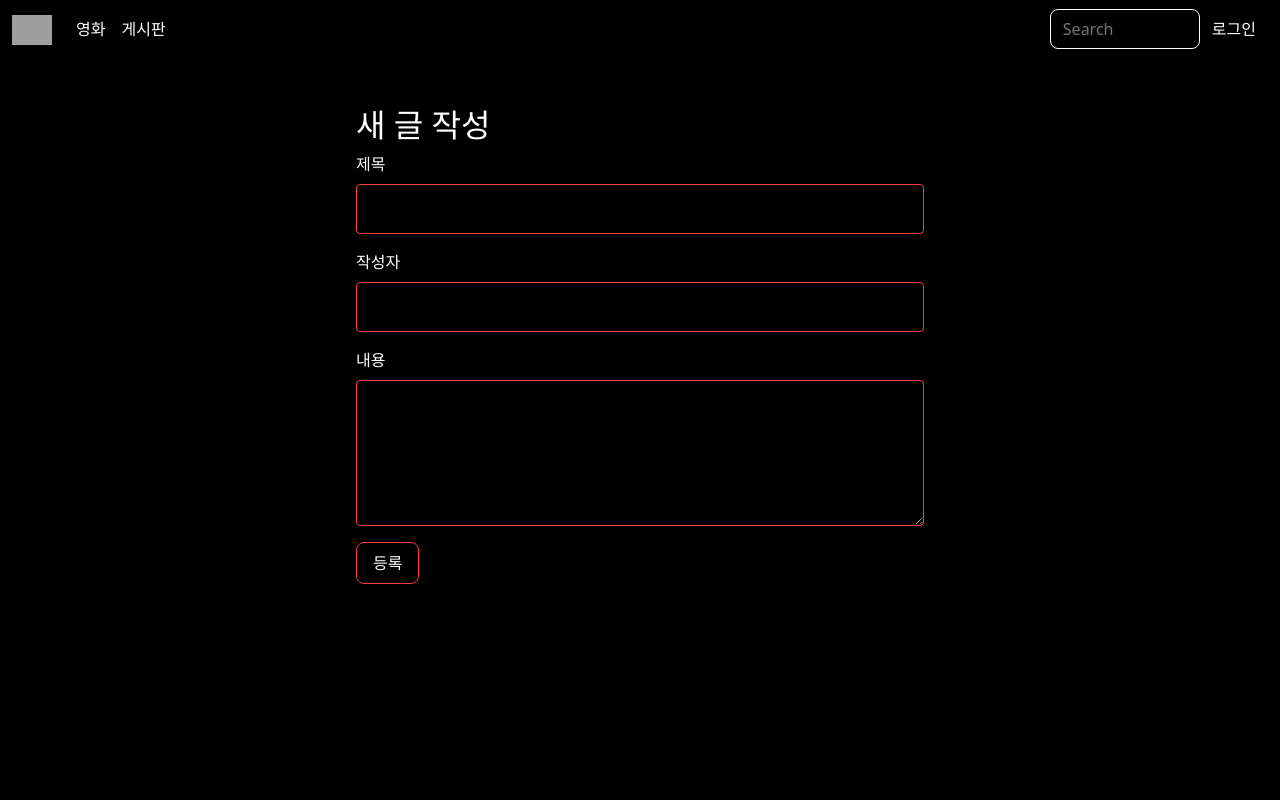
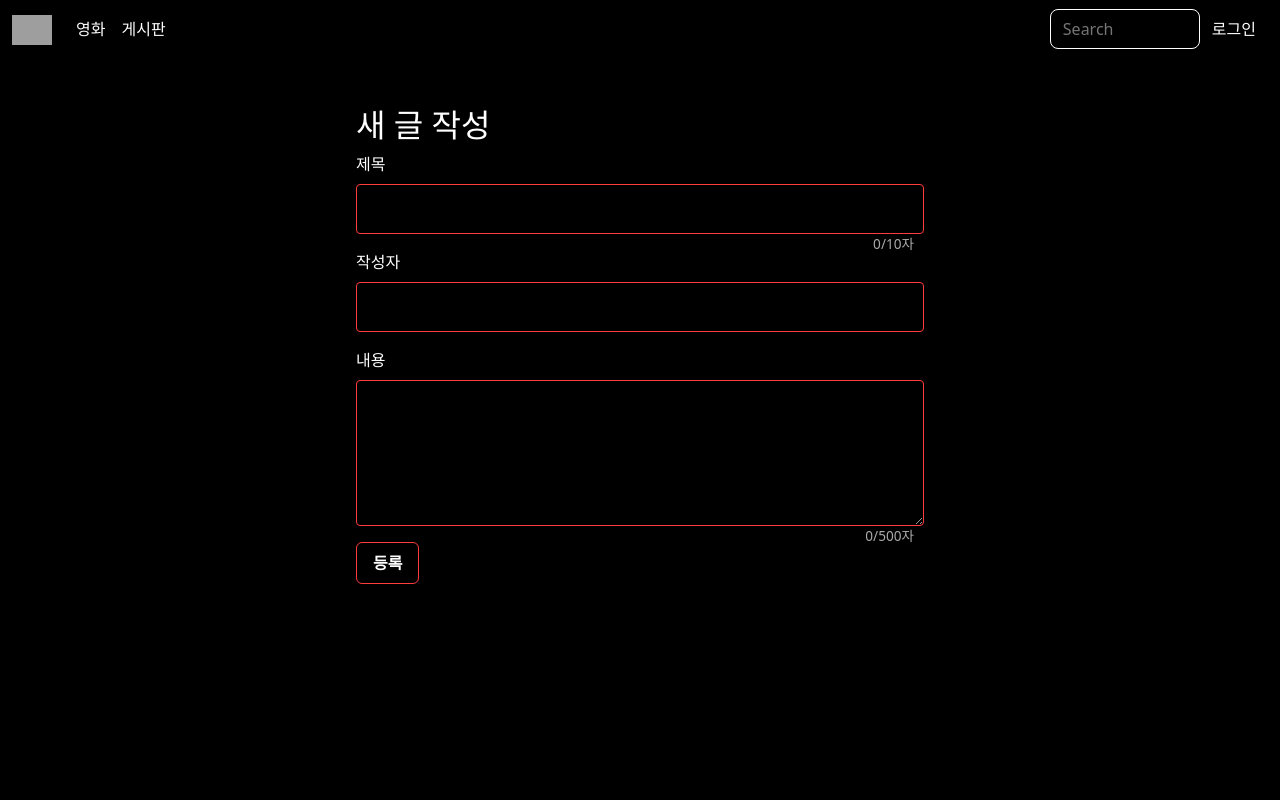
Before and after one commit to craeyMan/React-netflix, a React (Create React App) app: page /board/new in a window 1280 px wide. Shown: the top 800 px of the page. Built offline with nearby package versions, Linux system fonts and the light colour scheme; no server answers; grey boxes are pictures that could not be loaded.

Commit message:
2025-06-05

```diff
--- a/src/App.js
+++ b/src/App.js
@@ -16,6 +16,7 @@ import { BoardProvider } from './pages/Board/BoardContext';
 import EditPostPage from './pages/Board/EditPostPage/EditPostPage';
 import { AuthProvider } from './context/AuthContext';
 import SignupPage from './pages/Homepage/components/Auth/SignupPage/SignupPage';
+import LogoutPage from './pages/Homepage/components/Auth/Logout/LogoutPage';
 import { ToastContainer } from 'react-toastify';
 import 'react-toastify/dist/ReactToastify.css';
 
@@ -45,7 +46,7 @@ function App() {
             </Route>
 
             <Route path="/signup" element={<SignupPage />} />
-
+            <Route path="/logout" element={<LogoutPage />} />
             <Route path="*" element={<NotFoundPage />} />
           </Routes>
 
--- a/src/pages/Board/BoardPage/BoardPage.jsx
+++ b/src/pages/Board/BoardPage/BoardPage.jsx
@@ -3,6 +3,8 @@ import { Container, Table, Button, Form, Pagination } from 'react-bootstrap';
 import { useNavigate, useLocation } from 'react-router-dom';
 import authApi from '../../../utils/authApi';
 import './BoardPage.style.css';
+import { useAuth } from '../../../context/AuthContext';
+
 
 const BoardPage = () => {
   const [posts, setPosts] = useState([]);
@@ -10,6 +12,7 @@ const BoardPage = () => {
   const [currentPage, setCurrentPage] = useState(1);
   const postsPerPage = 10;
 
+  const { isLoggedIn } = useAuth();
   const navigate = useNavigate();
   const location = useLocation();
 
@@ -34,8 +37,10 @@ const BoardPage = () => {
   };
 
   useEffect(() => {
-    fetchPosts();
-  }, []);
+    if (isLoggedIn) {
+      fetchPosts();
+    }
+  }, [isLoggedIn]);
 
   useEffect(() => {
     if (location.state?.updated) {
@@ -87,7 +92,7 @@ const BoardPage = () => {
   return (
     <Container className="board-page">
       <div className="d-flex justify-content-between align-items-center mb-3">
-        <h2 className="text-white">Q&A</h2>
+        <h2 className="text-white"></h2>
         <div className="d-flex align-items-center gap-2">
           <Form onSubmit={handleSearch} className="d-flex align-items-center gap-2">
             <input
--- a/src/pages/Board/EditPostPage/EditPostPage.jsx
+++ b/src/pages/Board/EditPostPage/EditPostPage.jsx
@@ -56,17 +56,27 @@ const EditPostPage = () => {
     <Container className="edit-post-page">
       <h2>게시글 수정</h2>
       <Form onSubmit={handleSubmit}>
-        <Form.Group className="mb-3">
+      <Form.Group className="mb-3" style={{ position: 'relative' }}>
         <Form.Label>제목</Form.Label>
         <Form.Control
           type="text"
           value={title}
           onChange={(e) => setTitle(e.target.value)}
           required
-            maxLength={15}
+          maxLength={10}
           className="custom-input"
         />
+        <div style={{
+          position: 'absolute',
+          right: '10px',
+          bottom: '-20px',
+          fontSize: '0.85rem',
+          color: '#aaa'
+        }}>
+          {title.length}/10자
+        </div>
       </Form.Group>
+
       <Form.Group className="mb-3">
         <Form.Label>작성자</Form.Label>
         <Form.Control
@@ -76,7 +86,8 @@ const EditPostPage = () => {
           className="custom-input"
         />
       </Form.Group>
-        <Form.Group className="mb-3">
+
+      <Form.Group className="mb-3" style={{ position: 'relative' }}>
         <Form.Label>내용</Form.Label>
         <Form.Control
           as="textarea"
@@ -84,10 +95,20 @@ const EditPostPage = () => {
           value={content}
           onChange={(e) => setContent(e.target.value)}
           required
+          maxLength={500}
           className="custom-input"
         />
+        <div style={{
+          position: 'absolute',
+          right: '10px',
+          bottom: '-20px',
+          fontSize: '0.85rem',
+          color: '#aaa'
+        }}>
+          {content.length}/500자
+        </div>
       </Form.Group>
-        <Button variant="primary" type="submit">
+        <Button className="outline-red-btn" type="submit">
           저장하기
         </Button>
       </Form>
--- a/src/pages/Board/EditPostPage/EditPostPage.style.css
+++ b/src/pages/Board/EditPostPage/EditPostPage.style.css
@@ -31,3 +31,21 @@
     color: white;
     opacity: 1;
   }
+
+  .outline-red-btn {
+    border: 1px solid #ff3c3c;
+    background-color: transparent;
+    color: white;
+    padding: 8px 16px;
+    border-radius: 6px;
+    font-size: 1rem;
+    font-weight: bold;
+    transition: background-color 0.2s ease, color 0.2s ease;
+  }
+
+  /* ✅ hover 시 스타일 */
+  .outline-red-btn:hover {
+    background-color: #ff3c3c;
+    color: black;
+    cursor: pointer;
+  }
--- a/src/pages/Board/NewPostPage/NewPostPage.jsx
+++ b/src/pages/Board/NewPostPage/NewPostPage.jsx
@@ -1,26 +1,47 @@
-import React, { useState } from 'react';
+import React, { useState, useEffect } from 'react';
 import { Form, Button, Container } from 'react-bootstrap';
 import { useNavigate } from 'react-router-dom';
 import { useBoard } from '../BoardContext';
+import { useAuth } from '../../../context/AuthContext'; // ✅ 유저 정보 사용
+import { jwtDecode } from 'jwt-decode'; // ✅ 토큰 디코딩
 import './NewPostPage.style.css';
 import { toast } from 'react-toastify';
-
 
 const NewPostPage = () => {
   const [title, setTitle] = useState('');
   const [content, setContent] = useState('');
   const [author, setAuthor] = useState('');
   const navigate = useNavigate();
-  const { addPost } = useBoard(); // ✅ BoardContext에서 authApi를 써야 함!
+  const { addPost } = useBoard();
+  const { isLoggedIn } = useAuth();
+
+  // ✅ 로그인된 유저 이름 자동 입력
+  useEffect(() => {
+    const token = localStorage.getItem('token') || sessionStorage.getItem('token');
+    if (token) {
+      try {
+        const decoded = jwtDecode(token);
+        setAuthor(decoded.sub); // username 들어있다고 가정
+      } catch (e) {
+        console.error('JWT 디코딩 실패:', e);
+      }
+    }
+  }, []);
 
   const handleSubmit = async (e) => {
     e.preventDefault();
-    const newPost = {
-      title,
-      content,
-      author,
-      // date는 백엔드에서 자동으로 저장하므로 생략
-    };
+
+    if (title.length > 10) {
+      toast.error('❌ 제목은 10자 이하여야 합니다.');
+      return;
+    }
+
+    if (content.length > 500) {
+      toast.error('❌ 내용은 500자 이하여야 합니다.');
+      return;
+    }
+
+    const newPost = { title, content, author };
 
     try {
       await addPost(newPost);
@@ -36,30 +57,40 @@ const NewPostPage = () => {
     <Container className="new-post-page">
       <h2>새 글 작성</h2>
       <Form onSubmit={handleSubmit}>
-        <Form.Group className="mb-3">
+      <Form.Group className="mb-3" style={{ position: 'relative' }}>
         <Form.Label>제목</Form.Label>
         <Form.Control
           type="text"
           value={title}
           onChange={(e) => setTitle(e.target.value)}
           required
-            maxLength={15}
+          maxLength={10}
           className="custom-input"
         />
+        <div style={{
+          position: 'absolute',
+          right: '10px',
+          bottom: '-20px',
+          fontSize: '0.85rem',
+          color: '#aaa'
+        }}>
+          {title.length}/10자
+        </div>
       </Form.Group>
 
+      {/* 작성자 입력창 */}
       <Form.Group className="mb-3">
         <Form.Label>작성자</Form.Label>
         <Form.Control
           type="text"
           value={author}
-            onChange={(e) => setAuthor(e.target.value)}
-            required
+          readOnly
           className="custom-input"
         />
       </Form.Group>
 
-        <Form.Group className="mb-3">
+      {/* 내용 입력창 */}
+      <Form.Group className="mb-3" style={{ position: 'relative' }}>
         <Form.Label>내용</Form.Label>
         <Form.Control
           as="textarea"
@@ -67,8 +98,18 @@ const NewPostPage = () => {
           value={content}
           onChange={(e) => setContent(e.target.value)}
           required
+          maxLength={500}
           className="custom-input"
         />
+        <div style={{
+          position: 'absolute',
+          right: '10px',
+          bottom: '-20px',
+          fontSize: '0.85rem',
+          color: '#aaa'
+        }}>
+          {content.length}/500자
+        </div>
       </Form.Group>
 
         <Button type="submit" className="outline-red-btn">
--- a/src/pages/Homepage/components/Auth/AuthButton.jsx
+++ b/src/pages/Homepage/components/Auth/AuthButton.jsx
@@ -1,9 +1,12 @@
 import React, { useEffect } from 'react';
 import { useAuth } from '../../../../context/AuthContext';
 import LoginModal from './LoginModal/LoginModal';
+import { useNavigate } from 'react-router-dom'; // ✅ 추가
+import { toast } from 'react-toastify'; // ✅ 추가
 
 const AuthButton = () => {
   const { isLoggedIn, logout, toggleLoginModal, showLoginModal } = useAuth();
+  const navigate = useNavigate(); // ✅ 추가
 
   // ✅ 로그인 성공 시 모달 자동 닫기 보정
   useEffect(() => {
@@ -12,10 +15,20 @@ const AuthButton = () => {
     }
   }, [isLoggedIn]);
 
+  const handleClick = () => {
+    if (isLoggedIn) {
+      logout();
+      toast.success('👋 로그아웃 되었습니다.');
+      navigate('/');
+    } else {
+      toggleLoginModal();
+    }
+  };
+
   return (
     <>
       <span
-        onClick={isLoggedIn ? logout : toggleLoginModal}
+        onClick={handleClick}
         className="nav-login-text"
         style={{ color: 'white', cursor: 'pointer', fontSize: '1rem', padding: '8px 12px' }}
       >
```
Lines whose indentation alone changed are shown as unchanged.
